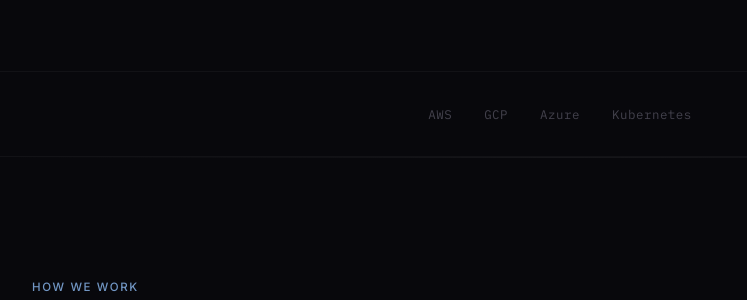
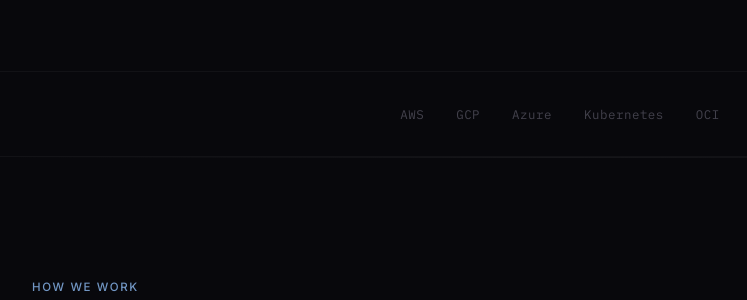
Before and after one commit to alejandroyu2/sys.ax, a Python web app: template templates/index.html in a window 1280 px wide. Shown: the part 1967-2267 px from the top of the page, without its empty margins (80-827 px from the left). Run offline with Jinja, Linux system fonts and the light colour scheme; the template is opened without the code that fills it, so the values that code supplies are empty.

Commit message:
Add OCI to infrastructure strip
Co-Authored-By: Claude Opus 4.6 <noreply@anthropic.com>

```diff
--- a/templates/index.html
+++ b/templates/index.html
@@ -657,6 +657,7 @@ footer{
     <span class="tech-item">GCP</span>
     <span class="tech-item">Azure</span>
     <span class="tech-item">Kubernetes</span>
+    <span class="tech-item">OCI</span>
   </div>
 </div>
 
```
